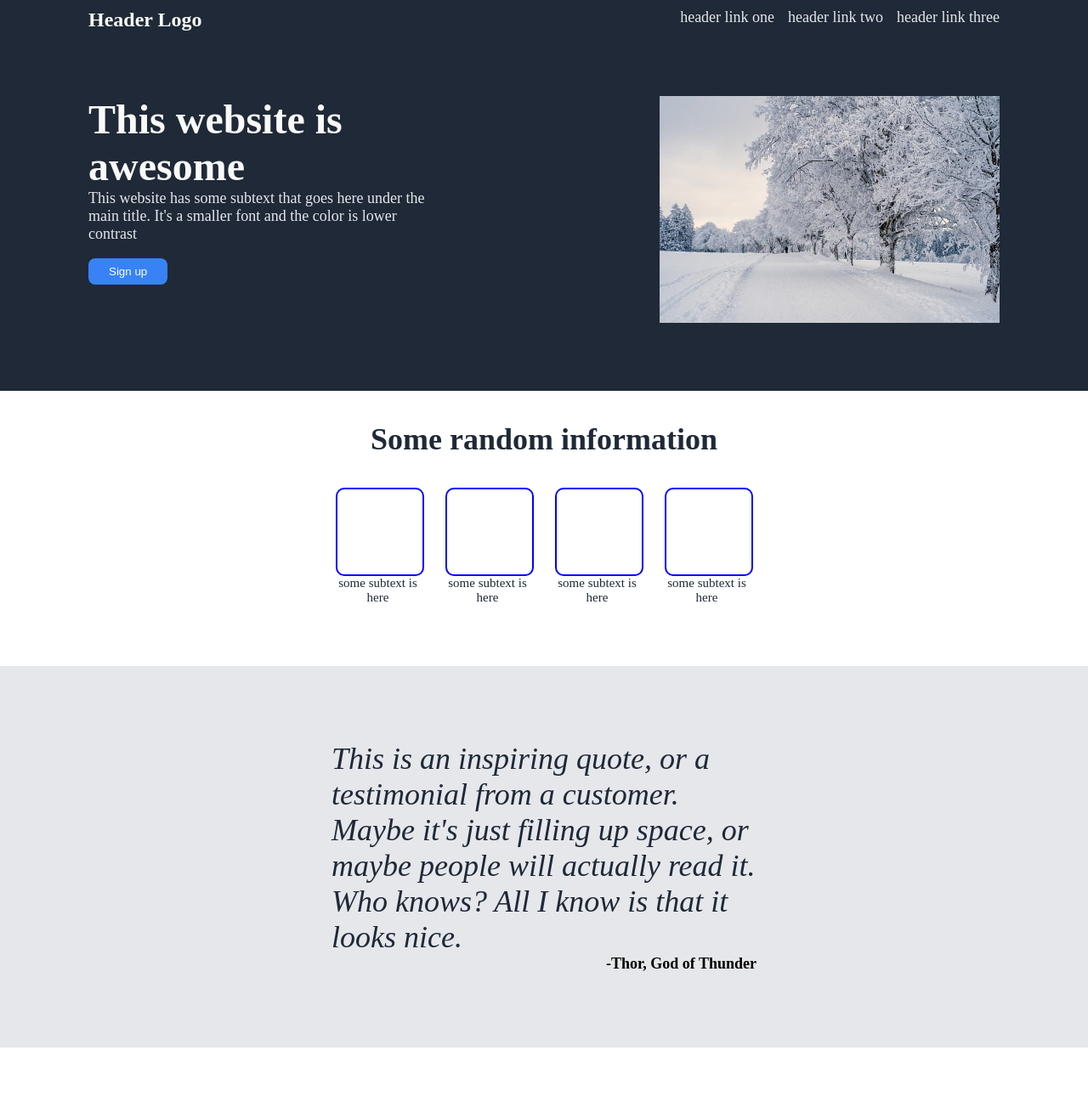
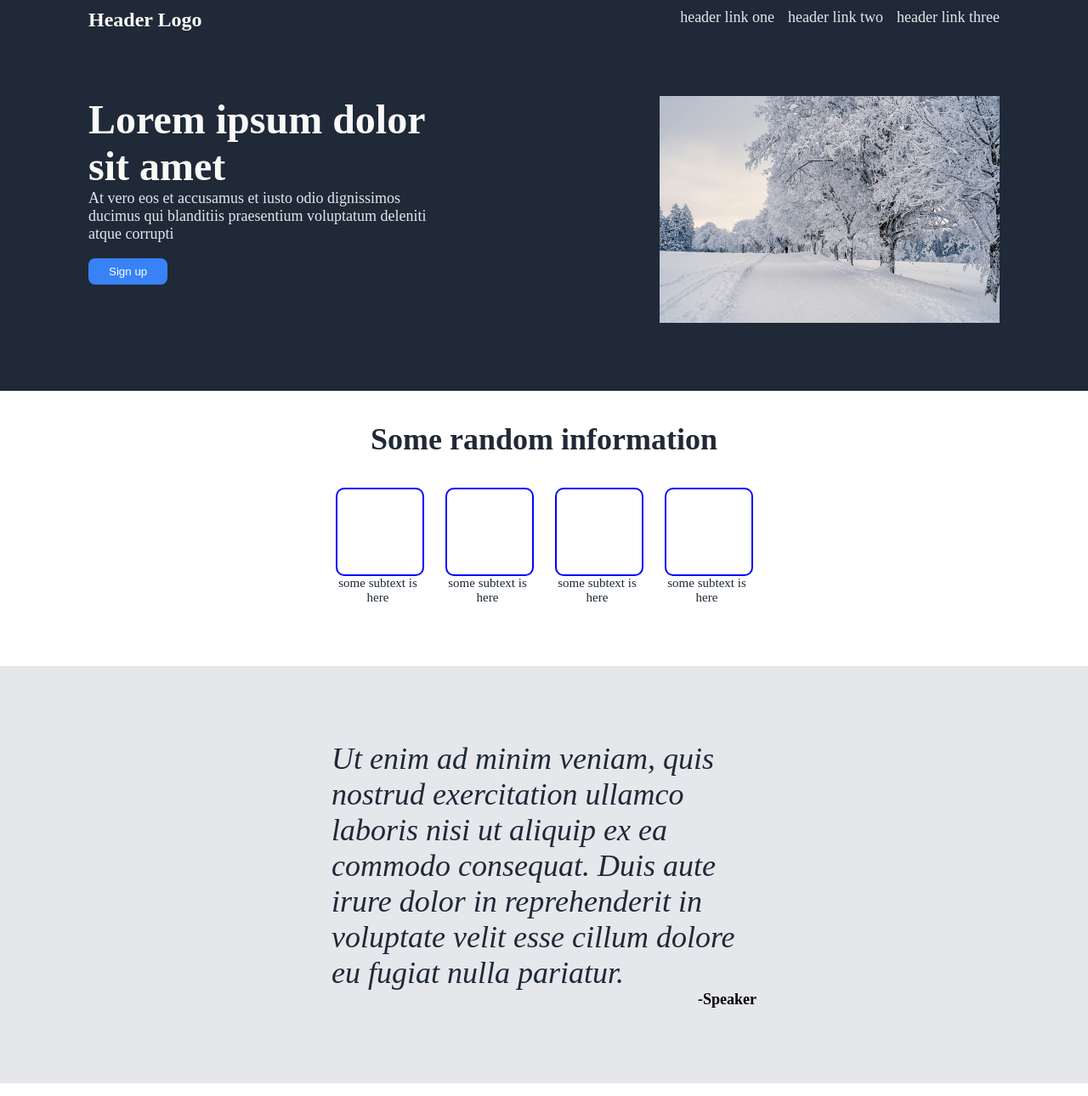
Before and after one commit to mike-344/landing-page, a plain HTML site: page index.html in a window 1280 px wide. Shown: the top 1290 px of the page at 85% size. Drawn offline with Linux system fonts and the light colour scheme.

Commit message:
replace text

```diff
--- a/index.html
+++ b/index.html
@@ -17,10 +17,9 @@
       <div class="middle">
         <div class="hero-container">
         <div class="hero-text">
-        <h1 class="hero-heading">This website is awesome</h1>
-        <p class="hero-subtext">This website has some subtext that goes here
-            under the main title. It's a smaller font and the color
-            is lower contrast
+        <h1 class="hero-heading">Lorem ipsum dolor sit amet</h1>
+        <p class="hero-subtext">At vero eos et accusamus et iusto odio dignissimos ducimus qui blanditiis praesentium
+            voluptatum deleniti atque corrupti
         </p>
         <button class="signup">Sign up</button>
         </div>
@@ -54,11 +53,10 @@
 
         <div class="quote-container">
             <div class="quote-speaker">
-            <div class="quote"><em>This is an inspiring quote, or a testimonial from a customer.
-                Maybe it's just filling up space, or maybe people will actually read it.
-                Who knows? All I know is that it looks nice.</em>
+            <div class="quote"><em>Ut enim ad minim veniam, quis nostrud exercitation ullamco laboris nisi ut aliquip ex ea commodo consequat.
+                Duis aute irure dolor in reprehenderit in voluptate velit esse cillum dolore eu fugiat nulla pariatur. </em>
             </div>
-            <div class="speaker">-Thor, God of Thunder</div>
+            <div class="speaker">-Speaker</div>
            </div>
         </div>
 
```
